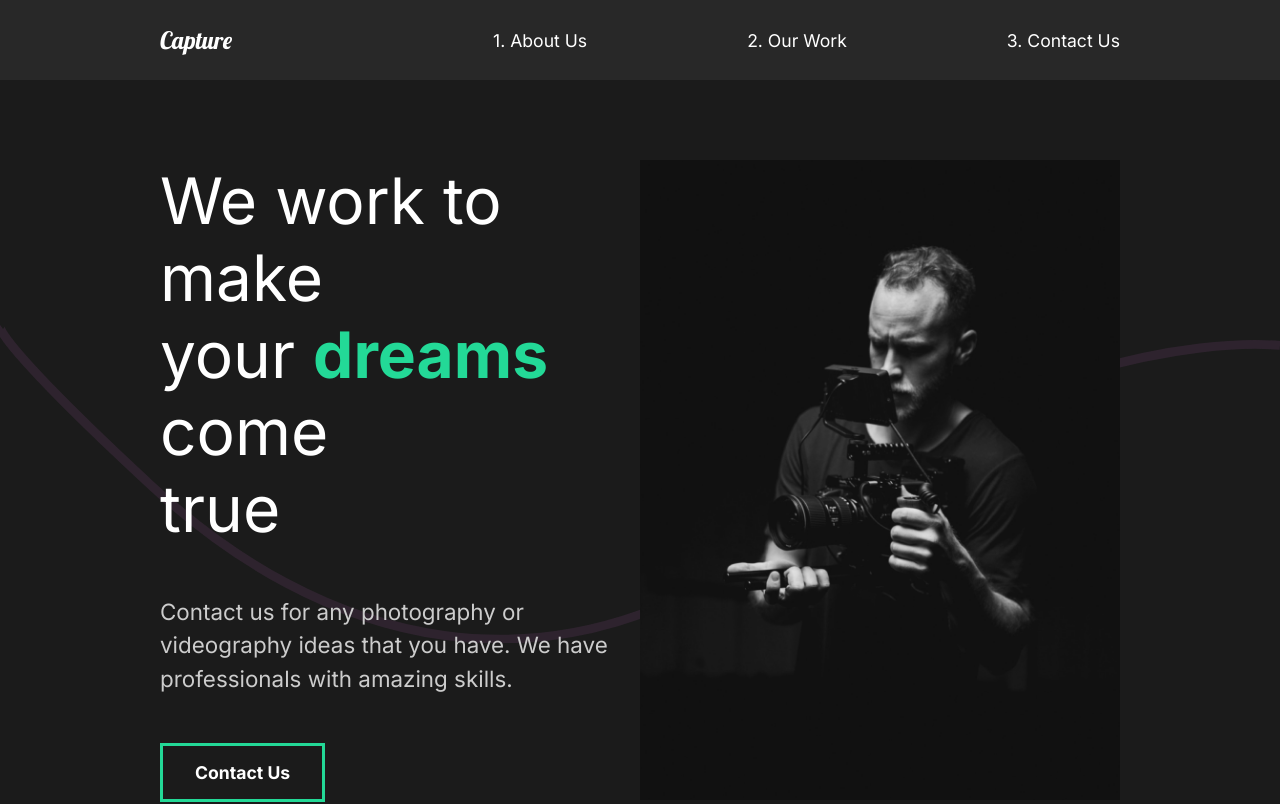
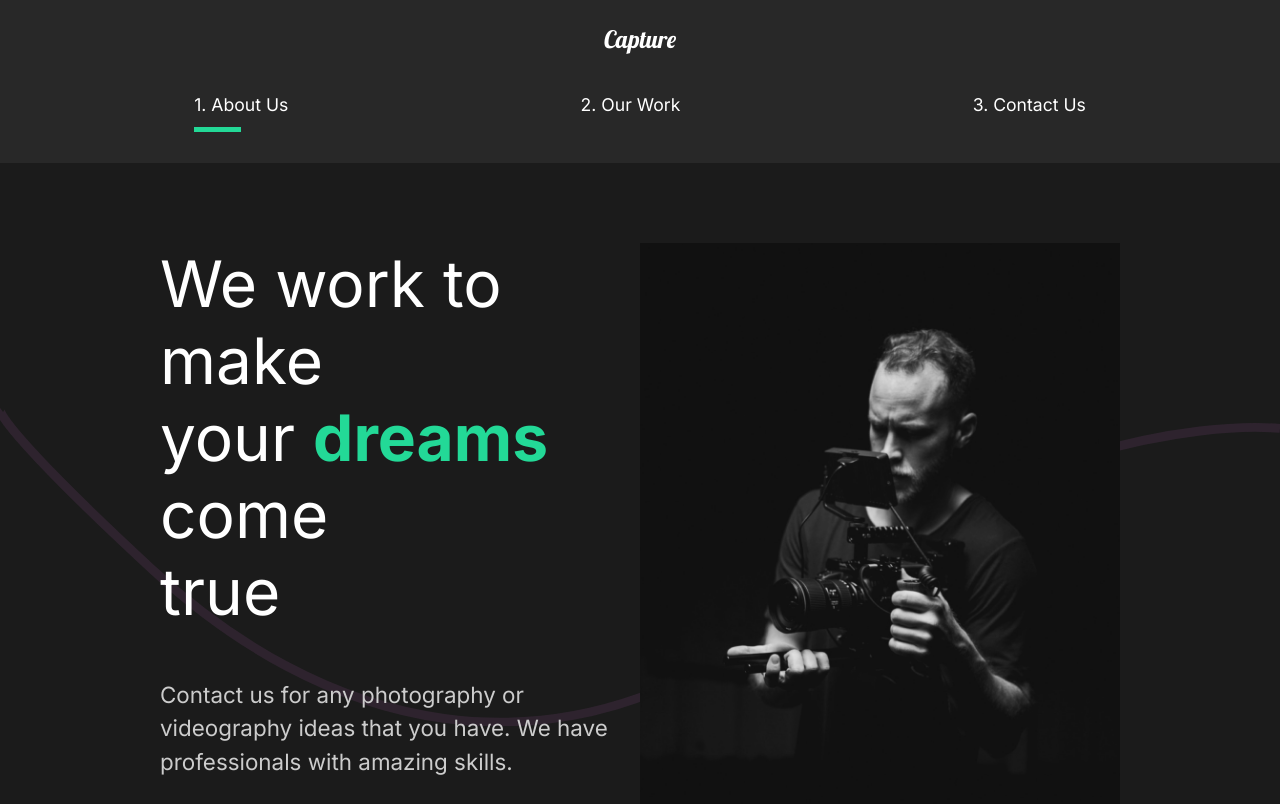
Before and after one commit to artemudovyk/react-portfolio-website-capture, a React (Create React App) app: page / in a window 1280 px wide. Shown: the top 804 px of the page. Built offline with nearby package versions, Linux system fonts and the light colour scheme.

Commit message:
Added nav line + animation

```diff
--- a/src/components/Nav.js
+++ b/src/components/Nav.js
@@ -1,23 +1,53 @@
 import styled from 'styled-components/macro';
 import { Link } from 'react-router-dom';
+import { motion } from 'framer-motion';
+import { useLocation } from 'react-router-dom';
 
 function Nav() {
+    const { pathname } = useLocation();
+
     return (
         <StyledNav>
             <h1>
-                <Link id="logo" to="/">Capture</Link>
+                <Link id="logo" to="/">
+                    Capture
+                </Link>
             </h1>
             <ul>
                 <li>
                     <Link to="/">1. About Us</Link>
+                    <StyledNavLine
+                        transition={{ duration: 0.75 }}
+                        initial={{ width: '0%', opacity: 0 }}
+                        animate={{
+                            width: pathname === '/' ? '50%' : '0%',
+                            opacity: pathname === '/' ? 1 : 0,
+                        }}
+                    />
                 </li>
 
                 <li>
                     <Link to="/work">2. Our Work</Link>
+                    <StyledNavLine
+                        transition={{ duration: 0.75 }}
+                        initial={{ width: '0%', opacity: 0 }}
+                        animate={{
+                            width: pathname === '/work' ? '50%' : '0%',
+                            opacity: pathname === '/work' ? 1 : 0,
+                        }}
+                    />
                 </li>
 
                 <li>
                     <Link to="/contact">3. Contact Us</Link>
+                    <StyledNavLine
+                        transition={{ duration: 0.75 }}
+                        initial={{ width: '0%', opacity: 0 }}
+                        animate={{
+                            width: pathname === '/contact' ? '50%' : '0%',
+                            opacity: pathname === '/contact' ? 1 : 0,
+                        }}
+                    />
                 </li>
             </ul>
         </StyledNav>
@@ -48,7 +78,7 @@ const StyledNav = styled.nav`
 
     #logo {
         font-size: 1.5rem;
-        font-family: "Lobster", cursive;
+        font-family: 'Lobster', cursive;
         font-weight: lighter;
     }
 
@@ -56,6 +86,39 @@ const StyledNav = styled.nav`
         padding-left: 10rem;
         position: relative;
     }
+
+    @media (max-width: 1300px) {
+        flex-direction: column;
+        padding: 1rem;
+
+        #logo {
+            display: inline-block;
+            margin: 0.5rem;
+        }
+
+        ul {
+            padding: 2rem;
+            justify-content: space-around;
+            width: 100%;
+
+            li {
+                padding: 0;
+            }
+        }
+    }
+`;
+
+const StyledNavLine = styled(motion.div)`
+    height: 0.3rem;
+    background: #23d997;
+    width: 0;
+    position: absolute;
+    bottom: -80%;
+    left: 60%;
+
+    @media (max-width: 1300px) {
+        left: 0%;
+    }
 `;
 
 export default Nav;
```
